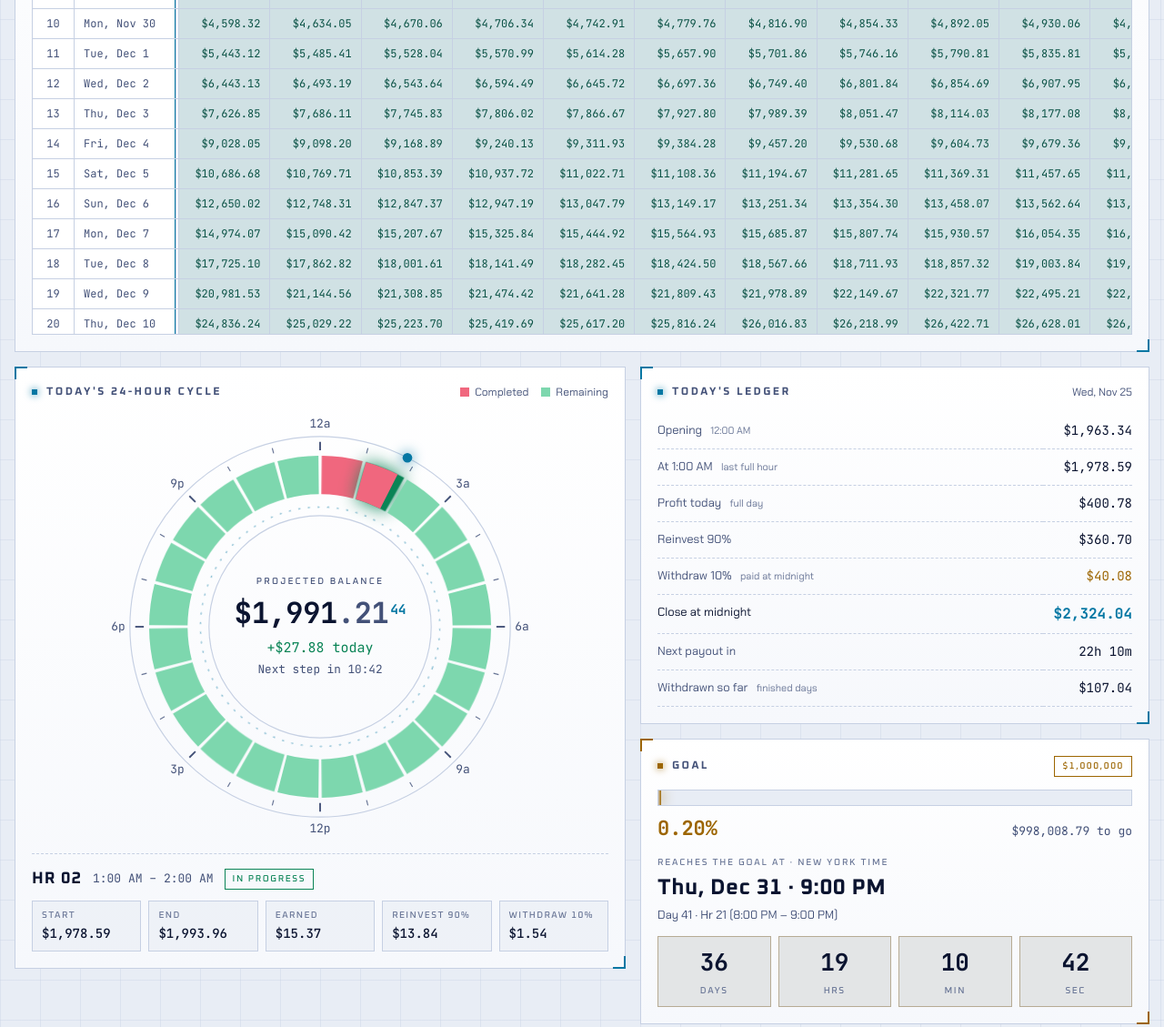
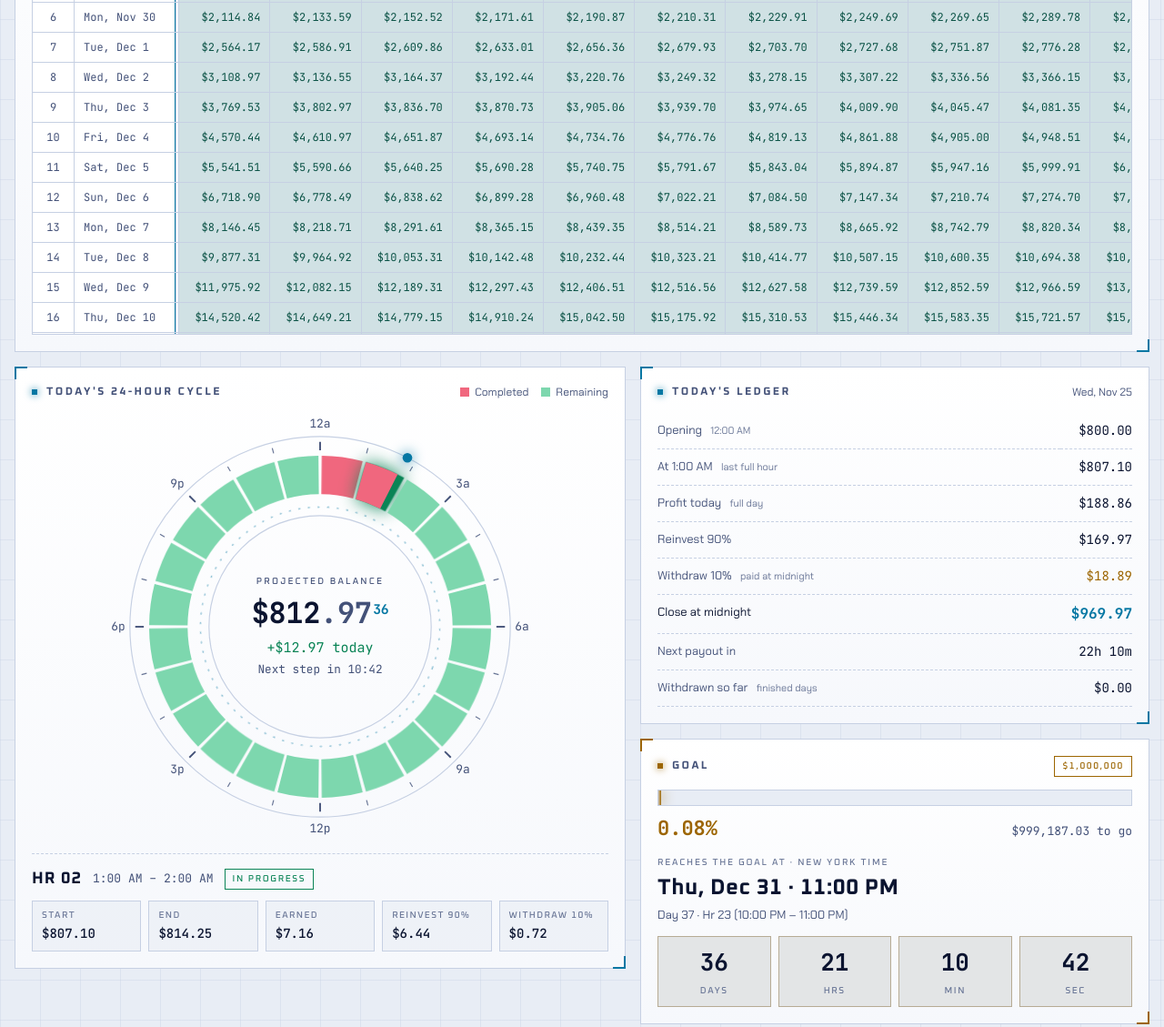
Before and after one commit to rramoliya005/growth-reactor, a plain HTML site: page GrowthReactorLedger1M.html in a window 1280 px wide. Shown: the part 463-1592 px from the top of the page at 91% size. Drawn offline with Linux system fonts and the light colour scheme.

Commit message:
Update GrowthReactorLedger1M.html

```diff
--- a/GrowthReactorLedger1M.html
+++ b/GrowthReactorLedger1M.html
@@ -311,7 +311,7 @@ footer{color:var(--faint);font-size:12px;text-align:center;max-width:70ch;margin
       </svg>
       <div>
         <h1>Growth<span>//</span>Reactor</h1>
-        <p class="sub" id="sub">Projection · $1,000 → $1,000,000 · 0.777% per hour · reinvest 90% / withdraw 10%</p>
+        <p class="sub" id="sub">Projection · $800 → $1,000,000 · 0.887% per hour · reinvest 90% / withdraw 10%</p>
       </div>
     </div>
     <div class="clock" aria-live="off">
@@ -323,9 +323,9 @@ footer{color:var(--faint);font-size:12px;text-align:center;max-width:70ch;margin
 
   <div class="chips">
     <span class="chip state" id="chState" data-phase="live"><span class="dot pulse" aria-hidden="true"></span><span id="chStateTx">Compounding</span></span>
-    <span class="chip"><em>Day</em><b id="chDay">01 / 41</b></span>
+    <span class="chip"><em>Day</em><b id="chDay">01 / 37</b></span>
     <span class="chip"><em>Hour</em><b id="chHr">16 / 24</b></span>
-    <span class="chip"><em>Rate</em><b id="chRate">0.777%/hr · 20.41%/day</b></span>
+    <span class="chip"><em>Rate</em><b id="chRate">0.887%/hr · 23.61%/day</b></span>
     <a class="chip link" href="#reactor"><em>Jump to</em><b>Live dial ↓</b></a>
     <div class="seg-toggle mode" role="group" aria-label="Display mode">
       <button type="button" id="mDay" aria-pressed="false"><svg viewBox="0 0 16 16" aria-hidden="true"><circle cx="8" cy="8" r="3"/><path d="M8 1.2v1.9M8 12.9v1.9M1.2 8h1.9M12.9 8h1.9M3.2 3.2l1.3 1.3M11.5 11.5l1.3 1.3M3.2 12.8l1.3-1.3M11.5 4.5l1.3-1.3"/></svg>Day</button>
@@ -394,14 +394,14 @@ footer{color:var(--faint);font-size:12px;text-align:center;max-width:70ch;margin
 
     <div class="stack">
       <div class="panel ledger">
-        <div class="ph"><h2>Today's ledger</h2><span class="legend" id="ledgerDate">Sat, Nov 21</span></div>
+        <div class="ph"><h2>Today's ledger</h2><span class="legend" id="ledgerDate">Wed, Nov 25</span></div>
         <dl>
-          <dt>Opening <small>12:00 AM</small></dt><dd id="lgOpen">$1,000.00</dd>
-          <dt id="lgStepLabel">At 3:00 PM <small>last full hour</small></dt><dd id="lgStep">$2,175.40</dd>
-          <dt>Profit today <small>full day</small></dt><dd id="lgProfit">$204.13</dd>
-          <dt id="lgReLabel">Reinvest 90%</dt><dd id="lgRe">$183.72</dd>
-          <dt id="lgWdLabel">Withdraw 10% <small>paid at midnight</small></dt><dd class="wd" id="lgWd">$20.41</dd>
-          <dt class="em">Close at midnight</dt><dd class="em" id="lgClose">$1,183.72</dd>
+          <dt>Opening <small>12:00 AM</small></dt><dd id="lgOpen">$800.00</dd>
+          <dt id="lgStepLabel">At 3:00 PM <small>last full hour</small></dt><dd id="lgStep">$800.00</dd>
+          <dt>Profit today <small>full day</small></dt><dd id="lgProfit">$188.86</dd>
+          <dt id="lgReLabel">Reinvest 90%</dt><dd id="lgRe">$169.97</dd>
+          <dt id="lgWdLabel">Withdraw 10% <small>paid at midnight</small></dt><dd class="wd" id="lgWd">$18.89</dd>
+          <dt class="em">Close at midnight</dt><dd class="em" id="lgClose">$969.97</dd>
           <dt>Next payout in</dt><dd id="lgNext">9h 00m</dd>
           <dt>Withdrawn so far <small>finished days</small></dt><dd id="lgTotal">$0.00</dd>
         </dl>
@@ -410,14 +410,14 @@ footer{color:var(--faint);font-size:12px;text-align:center;max-width:70ch;margin
       <div class="panel goal">
         <div class="ph"><h2>Goal</h2><span class="pill gold" id="goalTarget">$1,000,000</span></div>
         <div class="gauge" role="progressbar" aria-label="Progress to goal" aria-valuemin="0" aria-valuemax="100" id="gauge"><div class="gauge-fill" id="gaugeFill"></div></div>
-        <div class="gauge-row"><span class="pct" id="goalPct">0.10%</span><span class="togo" id="goalTo">$999,000.00 to go</span></div>
+        <div class="gauge-row"><span class="pct" id="goalPct">0.08%</span><span class="togo" id="goalTo">$999,200.00 to go</span></div>
         <div class="eta">
           <span class="lbl" id="goalEtaK">Reaches the goal at · New York time</span>
-          <span class="eta-v" id="goalEta">Thu, Dec 31 · 9:00 PM</span>
-          <span class="dimtext" id="goalWhich">Day 41 · Hr 21</span>
+          <span class="eta-v" id="goalEta">Thu, Dec 31 · 11:00 PM</span>
+          <span class="dimtext" id="goalWhich">Day 37 · Hr 23</span>
         </div>
         <div class="countdown" id="countdown">
-          <div><b id="cdD">40</b><span>days</span></div>
+          <div><b id="cdD">36</b><span>days</span></div>
           <div><b id="cdH">07</b><span>hrs</span></div>
           <div><b id="cdM">00</b><span>min</span></div>
           <div><b id="cdS">00</b><span>sec</span></div>
@@ -472,8 +472,8 @@ footer{color:var(--faint);font-size:12px;text-align:center;max-width:70ch;margin
 const $ = (id) => document.getElementById(id);
 const SVGNS = "http://www.w3.org/2000/svg";
 const HOUR = 36e5, DAY = 864e5;
-const DEF = { bal: 1000, rate: 0.777, wd: 10, start: "2026-11-21", end: "2027-01-01", goal: 1000000 };
-const KEY = "growth-reactor-ledger:params:v9";
+const DEF = { bal: 800, rate: 0.887, wd: 10, start: "2026-11-25", end: "2027-01-01", goal: 1000000 };
+const KEY = "growth-reactor-ledger:params:v10";
 
 let P = { ...DEF };
 try {
```
